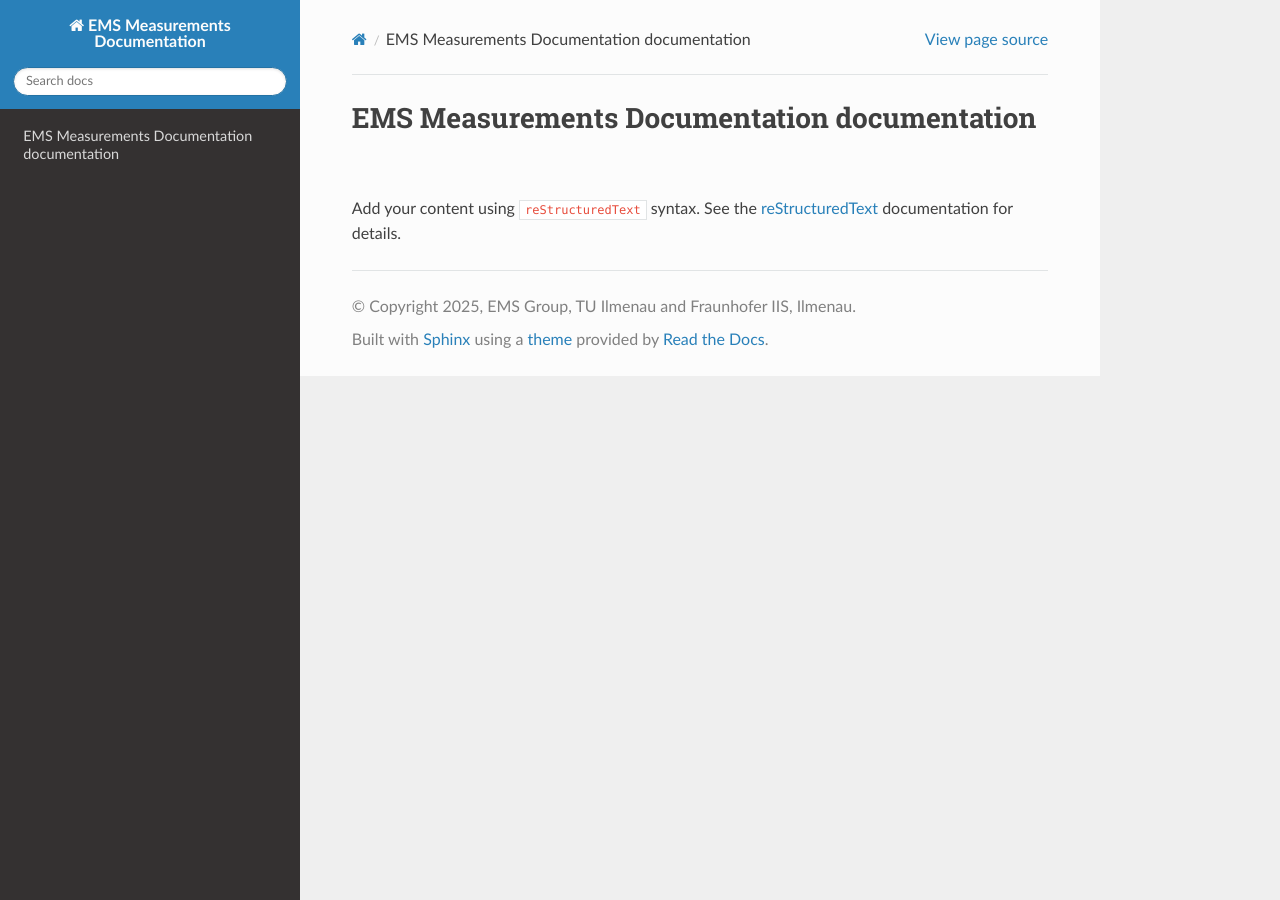
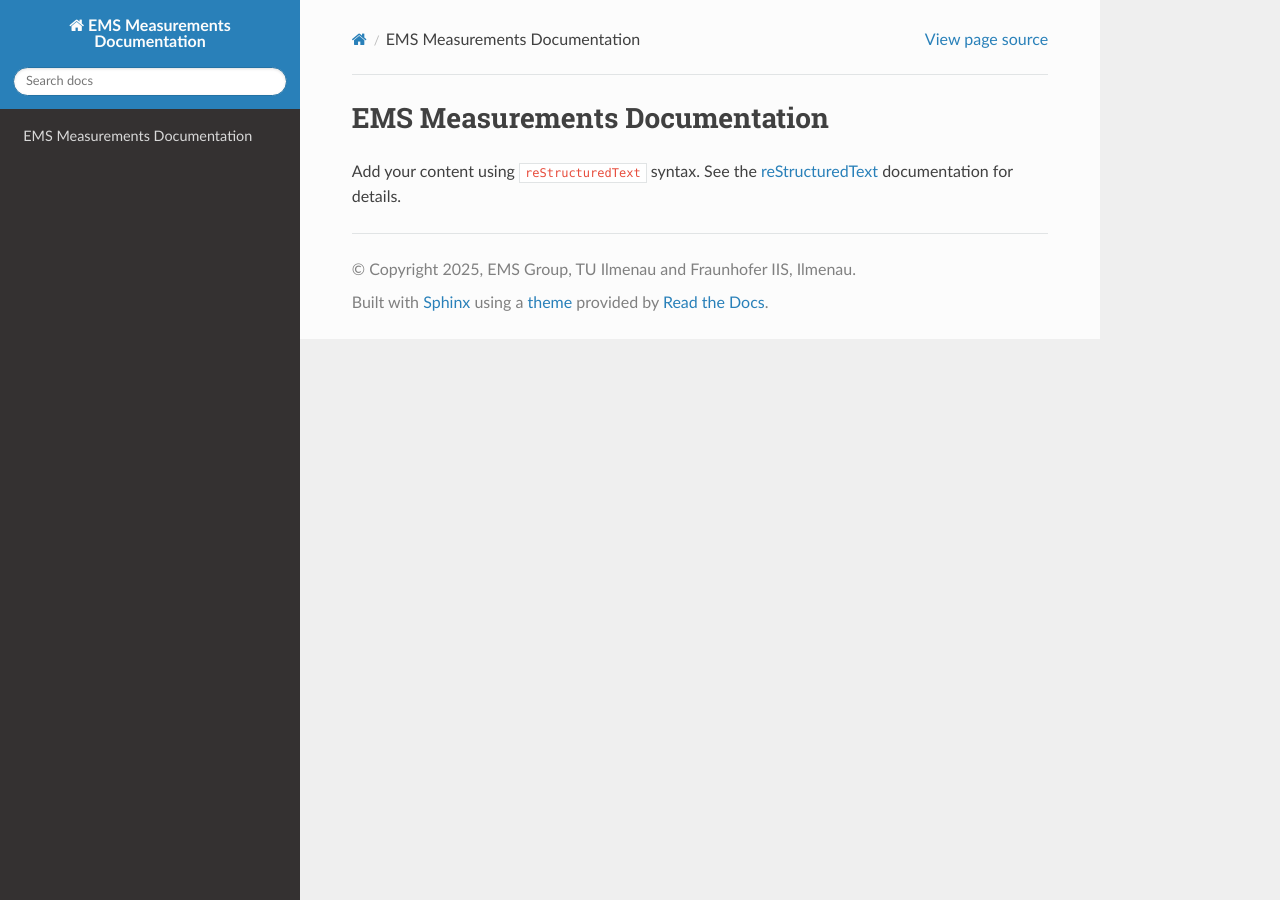
Before and after one commit to EMS-TU-Ilmenau/measems-doc, a Sphinx documentation site: the page built from source/index.rst, in a window 1280 px wide. Built offline with Sphinx 7.4.7 and the Read the Docs theme 3.1.0, drawn with Linux system fonts in a browser that asks for light colours; some of the changed lines change nothing that is shown.

Commit message:
fix header

```diff
--- a/source/index.rst
+++ b/source/index.rst
@@ -1,10 +1,5 @@
-.. EMS Measurements Documentation documentation master file, created by
-   sphinx-quickstart on Fri Mar 14 13:24:11 2025.
-   You can adapt this file completely to your liking, but it should at least
-   contain the root `toctree` directive.
-
-EMS Measurements Documentation documentation
-============================================
+EMS Measurements Documentation
+==============================
 
 Add your content using ``reStructuredText`` syntax. See the
 `reStructuredText <https://www.sphinx-doc.org/en/master/usage/restructuredtext/index.html>`_
```
